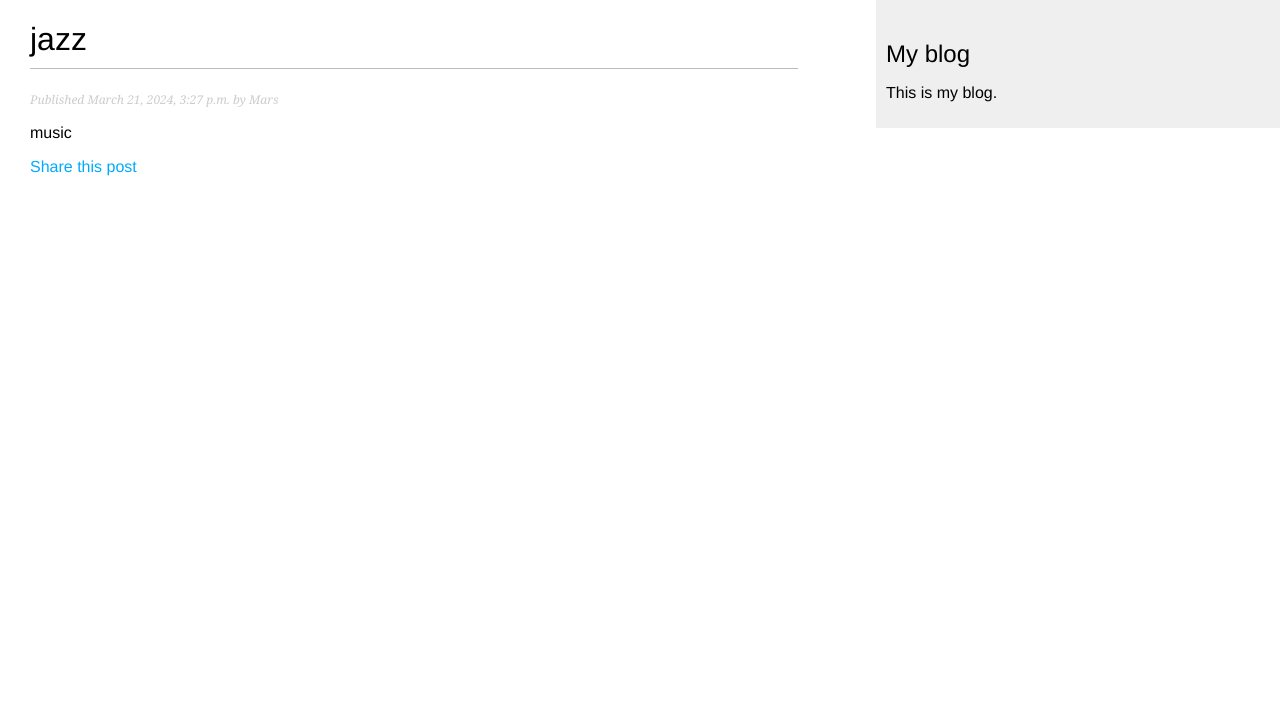
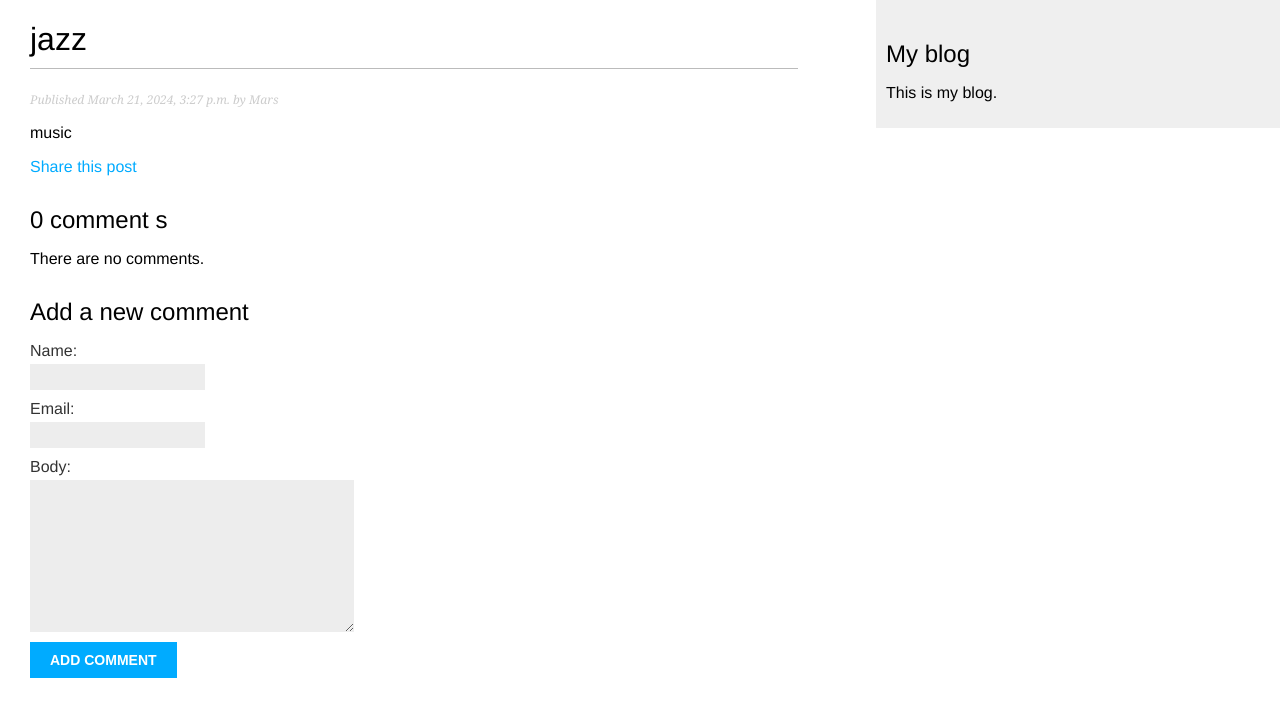
Before and after one commit to ZulpukarovMarsel/BlogDjango, a Django app: a page that uses templates/blogs/post/detail.html in a window 1280 px wide. Shown: the top 717 px of the page. Run offline with Django 5.2, Linux system fonts and the light colour scheme; data comes from the database, SQL or seed files in the repository; both versions use the stored data as it was after the commit.

Commit message:
added tag

```diff
--- a/Blog/settings.py
+++ b/Blog/settings.py
@@ -38,6 +38,7 @@ INSTALLED_APPS = [
     'django.contrib.messages',
     'django.contrib.staticfiles',
     'blogs.apps.BlogsConfig',
+    'taggit',
 ]
 
 MIDDLEWARE = [
--- a/blogs/models.py
+++ b/blogs/models.py
@@ -2,6 +2,8 @@ from django.db import models
 from django.utils import timezone
 from django.contrib.auth.models import User
 from django.urls import reverse
+from taggit.managers import TaggableManager
+
 
 class PublishedManager(models.Manager):
     def get_queryset(self):
@@ -27,7 +29,7 @@ class Post(models.Model):
     status = models.CharField(max_length=2, choices=Status.choices, default=Status.DRAFT)
     objects = models.Manager()
     published = PublishedManager()
-
+    tags = TaggableManager()
     class Meta:
         ordering = ['-publish']
         indexes = [
--- a/blogs/views.py
+++ b/blogs/views.py
@@ -45,9 +45,13 @@ def post_detail(request, year, month, day, post):
                              publish__year=year,
                              publish__month=month,
                              publish__day=day)
+    comments = post.comments.filter(active=True)
+    form = CommentForm()
     return render(request,
                   'blogs/post/detail.html',
-                  {'post': post})
+                  {'post': post,
+                   'comments': comments,
+                   'form': form})
 
 
 class PostListView(ListView):
--- a/templates/blogs/post/detail.html
+++ b/templates/blogs/post/detail.html
@@ -13,4 +13,21 @@
             Share this post
         </a>
     </p>
+    {% with comments.count as total_comments %}
+    <h2>
+        {{ total_comments }} comment {{ total_comments|pluralize }}
+    </h2>
+    {% endwith %}
+    {% for comment in comments %}
+        <div class="comment">
+            <p class="info">
+                Comment {{ forloop.counter }} by {{ comment.name }}
+                {{ comment.created }}
+            </p>
+            {{ comment.body|linebreaks }}
+        </div>
+    {% empty %}
+        <p>There are no comments.</p>
+    {% endfor %}
+    {% include "blogs/post/includes/comment_form.html" %}
 {% endblock %}
--- a/templates/blogs/post/list.html
+++ b/templates/blogs/post/list.html
@@ -10,6 +10,7 @@
                 {{ post.title }}
             </a>
         </h2>
+        <p class="tags">Tags: {{ post.tags.all|join:", " }}</p>
         <p class="date">
             Published {{ post.publish }} by {{ post.author }}
         </p>
```
Also changed, not shown: db.sqlite3.
